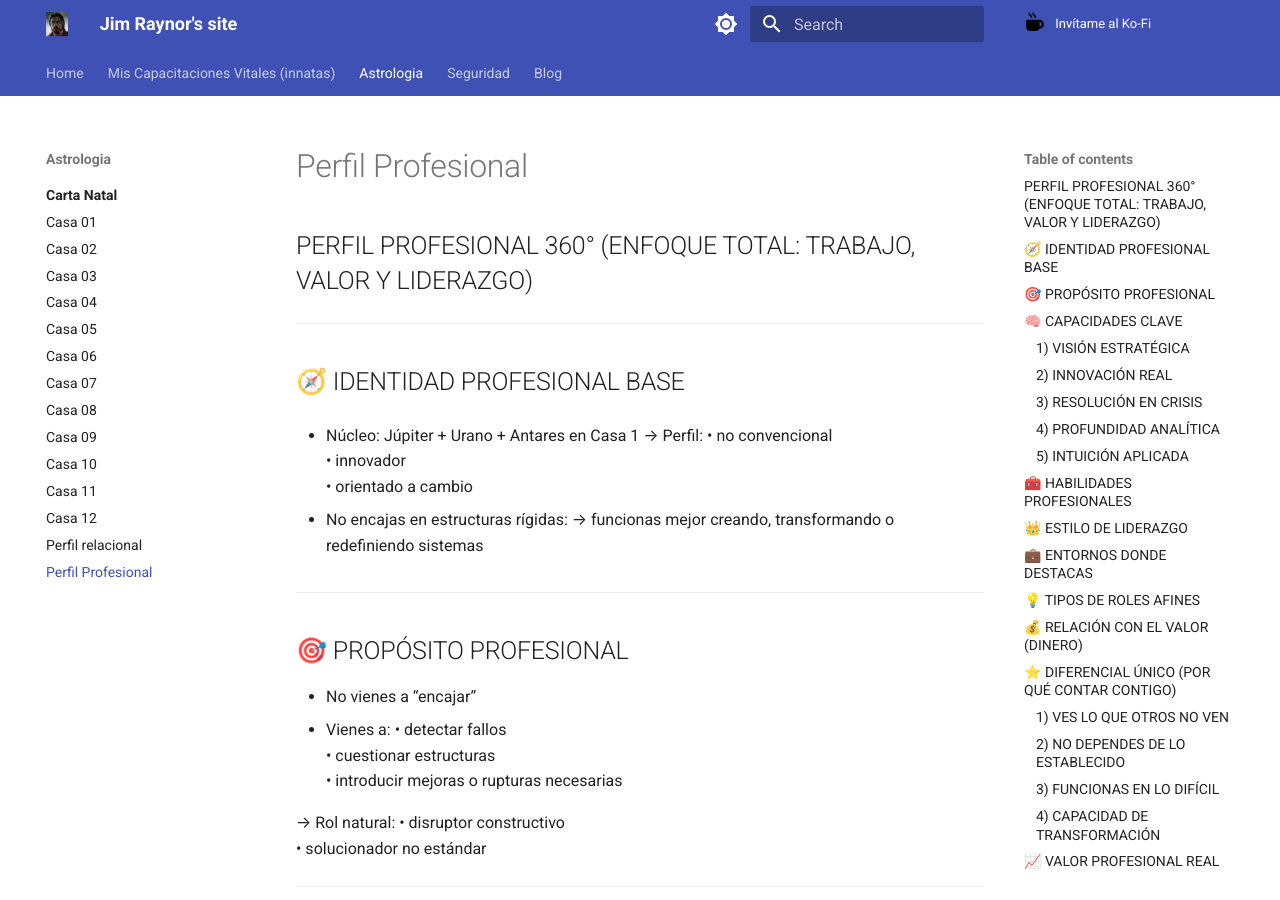
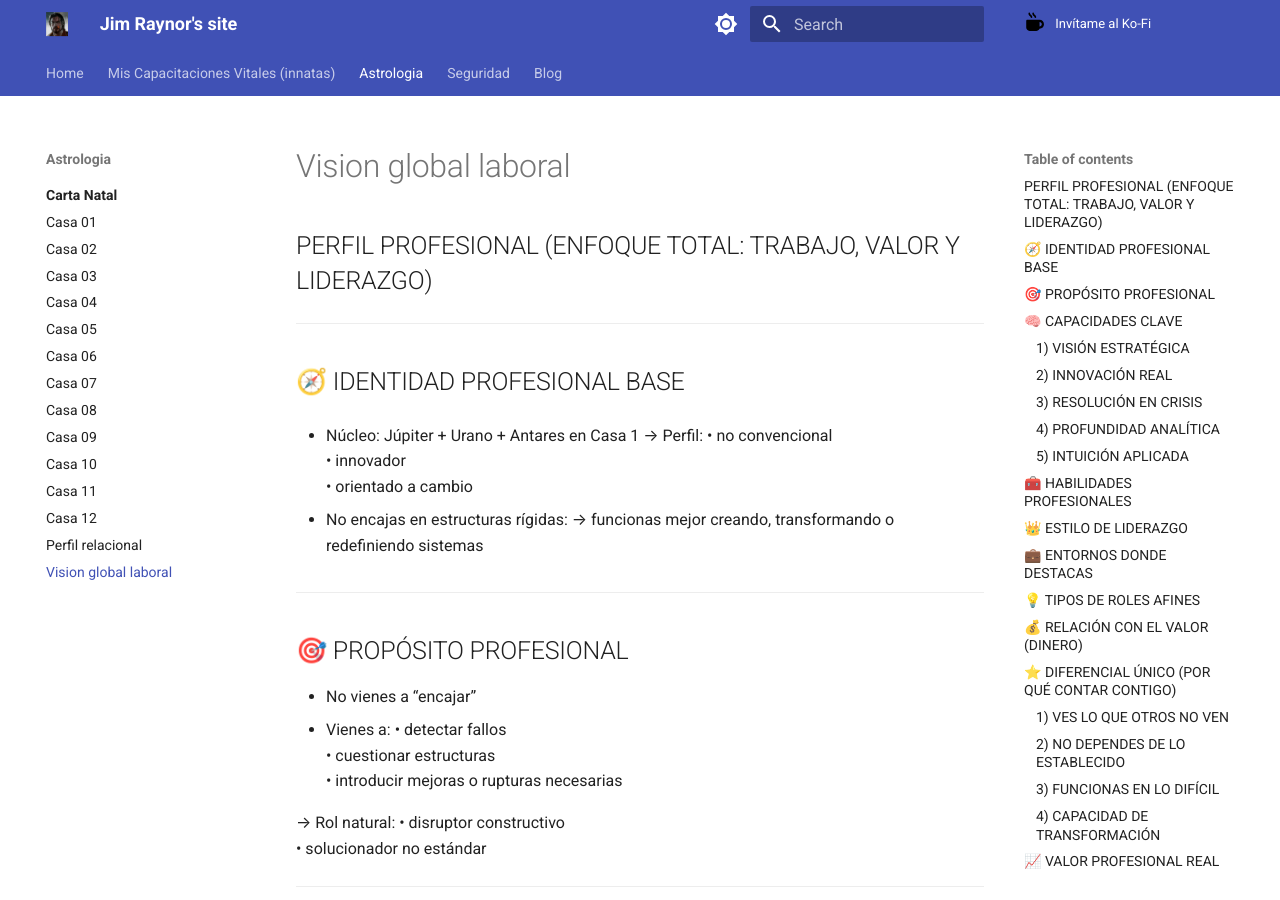
Before and after one commit to jimraynor88/blog, an MkDocs documentation site: the page built from docs/Astrologia/Carta_Natal/vision_global_laboral.md, in a window 1280 px wide and 900 px high. Built offline with MkDocs 1.6.1 and Material for MkDocs 9.7.7, drawn with Linux system fonts in a browser that asks for light colours; some of the changed lines change nothing that is shown.

Commit message:
Update vision_global_laboral.md

```diff
--- a/docs/Astrologia/Carta_Natal/vision_global_laboral.md
+++ b/docs/Astrologia/Carta_Natal/vision_global_laboral.md
@@ -1,20 +1,5 @@
----
-layout: post
-tags: []
-categories: []
-#date: 2019-06-25 13:14:15
-#excerpt: ''
-#image: 'BASEURL/assets/blog/img/.png'
-#description:
-#permalink:
-title: 'Perfil Profesional'
----
 
-
-
-
-----
-## PERFIL PROFESIONAL 360° (ENFOQUE TOTAL: TRABAJO, VALOR Y LIDERAZGO)
+## PERFIL PROFESIONAL (ENFOQUE TOTAL: TRABAJO, VALOR Y LIDERAZGO)
 
 ---
 
```
